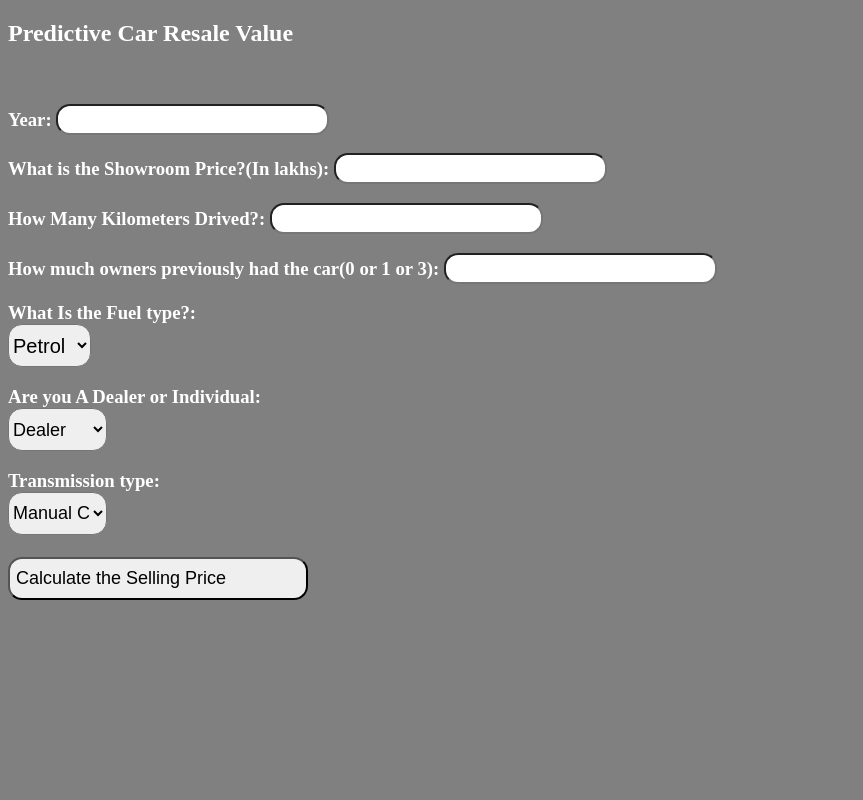
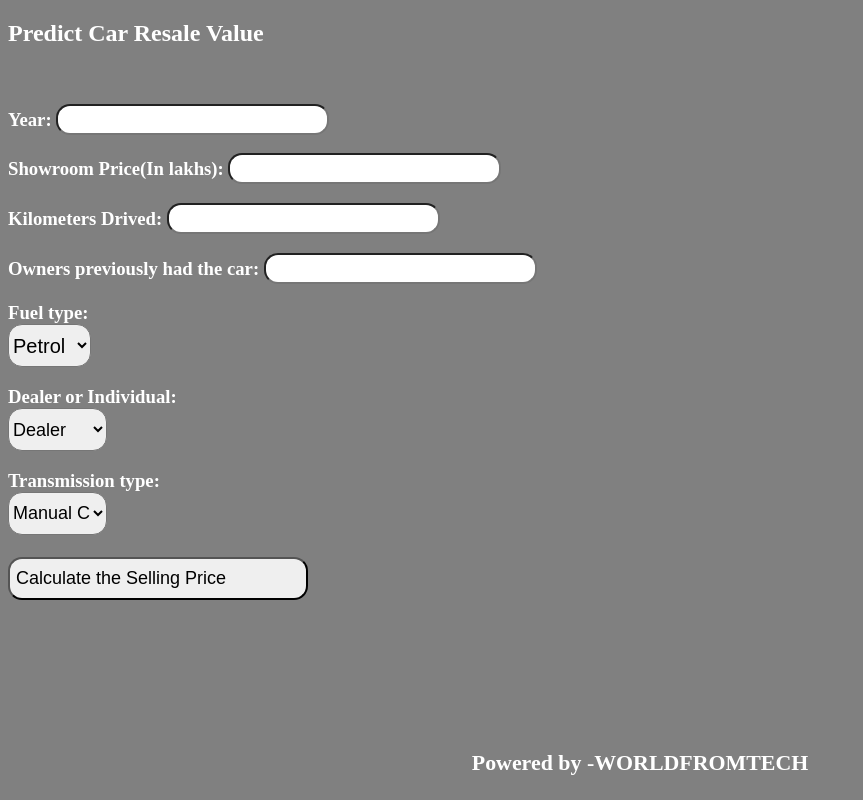
Before and after one commit to ashishbhagchandani/carprice_prediction, a Flask app: page / in a window 1280 px wide. Shown: the whole page, without its empty margins (0-863 px from the left). Run offline with Flask 2, Linux system fonts and the light colour scheme; parts of the project's set-up code (start-up, migrations or seed data) failed here and were passed over.

Commit message:
Update index.html

```diff
--- a/templates/index.html
+++ b/templates/index.html
@@ -13,18 +13,18 @@
     <div style="color:white">
         <form action="{{ url_for('predict')}}" method="post">
 
-            <h2>Predictive Car Resale Value</h2></br>
+            <h2>Predict Car Resale Value</h2></br>
 
             <h3>Year: <input id="first" name="Year" type="number "></h3>
-            <h3>What is the Showroom Price?(In lakhs): <input id="second" name="Present_Price" required="required"></h3>
-            <h3>How Many Kilometers Drived?: <input id="third" name="Kms_Driven" required="required"></h3>
-            <h3>How much owners previously had the car(0 or 1 or 3): <input id="fourth" name="Owner" required="required"></h3>
-            <h3>What Is the Fuel type?: <br><select name="Fuel_Type_Petrol" id="fuel" required="required"></h3>
+            <h3>Showroom Price(In lakhs): <input id="second" name="Present_Price" required="required"></h3>
+            <h3>Kilometers Drived: <input id="third" name="Kms_Driven" required="required"></h3>
+            <h3>Owners previously had the car: <input id="fourth" name="Owner" required="required"></h3>
+            <h3>Fuel type: <br><select name="Fuel_Type_Petrol" id="fuel" required="required"></h3>
                 <option value="Petrol">Petrol</option>
                 <option value="Diesel">Diesel</option>
                 <option value="Diesel">CNG</option>
             </select>
-            <h3>Are you A Dealer or Individual: <br><select name="Seller_Type_Individual" id="resea" required="required"></h3>
+            <h3>Dealer or Individual: <br><select name="Seller_Type_Individual" id="resea" required="required"></h3>
                 <option value="Dealer">Dealer</option>
                 <option value="Individual">Individual</option>
             </select>
@@ -40,11 +40,11 @@
 
         </form>
 
-
-
         <br><br><h3>{{ prediction_text }}<h3>
-    </div>
-
+    </br>
+    </br>
+    </br>
+       <center> <h3>Powered by -WORLDFROMTECH</h3></center>
 
 
 
```
